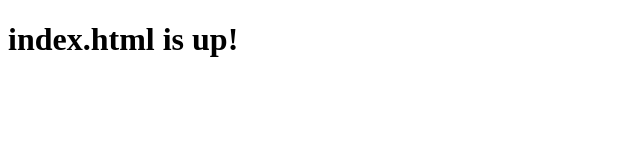
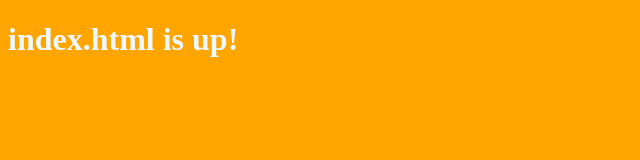
Before and after one commit to Northermata2387/F28-deployment-lab, a website: page client/index.html in a window 1280 px wide. Shown: the whole page, without its empty margins (0-640 px from the left). Drawn offline with Linux system fonts and the light colour scheme.

Commit message:
added css file with color changes to body and h1 element

```diff
--- /dev/null
+++ b/client/index.css
@@ -0,0 +1,7 @@
+body {
+    background-color: orange;
+}
+
+h1 {
+    color: aliceblue;
+}
--- a/client/index.html
+++ b/client/index.html
@@ -4,6 +4,7 @@
     <meta charset="UTF-8" />
     <meta http-equiv="X-UA-Compatible" content="IE=edge" />
     <meta name="viewport" content="width=device-width, initial-scale=1.0" />
+    <link rel="stylesheet" href="./index.css" />
     <title>deployment-lab</title>
   </head>
   <body>
```
